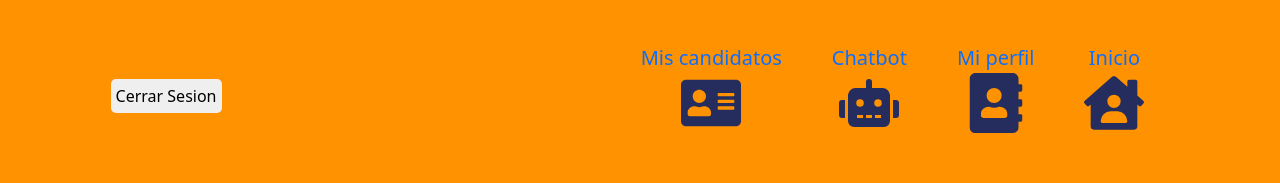
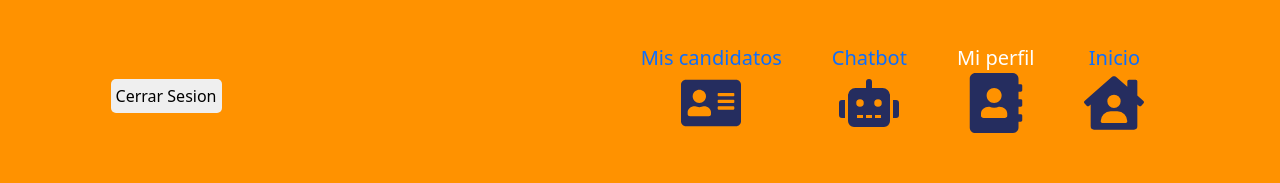
Before and after one commit to spread23/OTT-WEB, a React (Vite) app: page /lookingForPersonal/profile in a window 1280 px wide. Shown: the part 415-598 px from the top of the page. Built offline with nearby package versions, Linux system fonts and the light colour scheme.

Commit message:
Changing buttons classes

```diff
--- a/src/routes/lookingForPersonal/LookingForPersonal.jsx
+++ b/src/routes/lookingForPersonal/LookingForPersonal.jsx
@@ -21,8 +21,9 @@ export const LookingForPersonal = () => {
                     <ul className={`personal-buttons ${isOpen && 'open'}`}>
                         <li className='personal-items-button'>
                             <NavLink
+                                className={({ isActive }) => (isActive ? 'active button-personal' : 'button-personal')}
                                 onClick={() => setIsOpen(!isOpen)}
-                                className='button-personal' to='candidates'>Mis candidatos <FaAddressCard className='personal-items'/>
+                                to='candidates'>Mis candidatos <FaAddressCard className='personal-items'/>
                             </NavLink>
                         </li>
                         <li className='personal-items-button'>
--- a/src/routes/lookingForPersonal/lookingForPersonal.css
+++ b/src/routes/lookingForPersonal/lookingForPersonal.css
@@ -48,7 +48,14 @@
     align-items: center;
 }
 
+.active {
+    color: white;
+}
+
 @media (max-width: 690px) {
+    .active {
+        color: #FF9200;
+    }
     .personal-items {
         font-size: 50px;
     }
```
